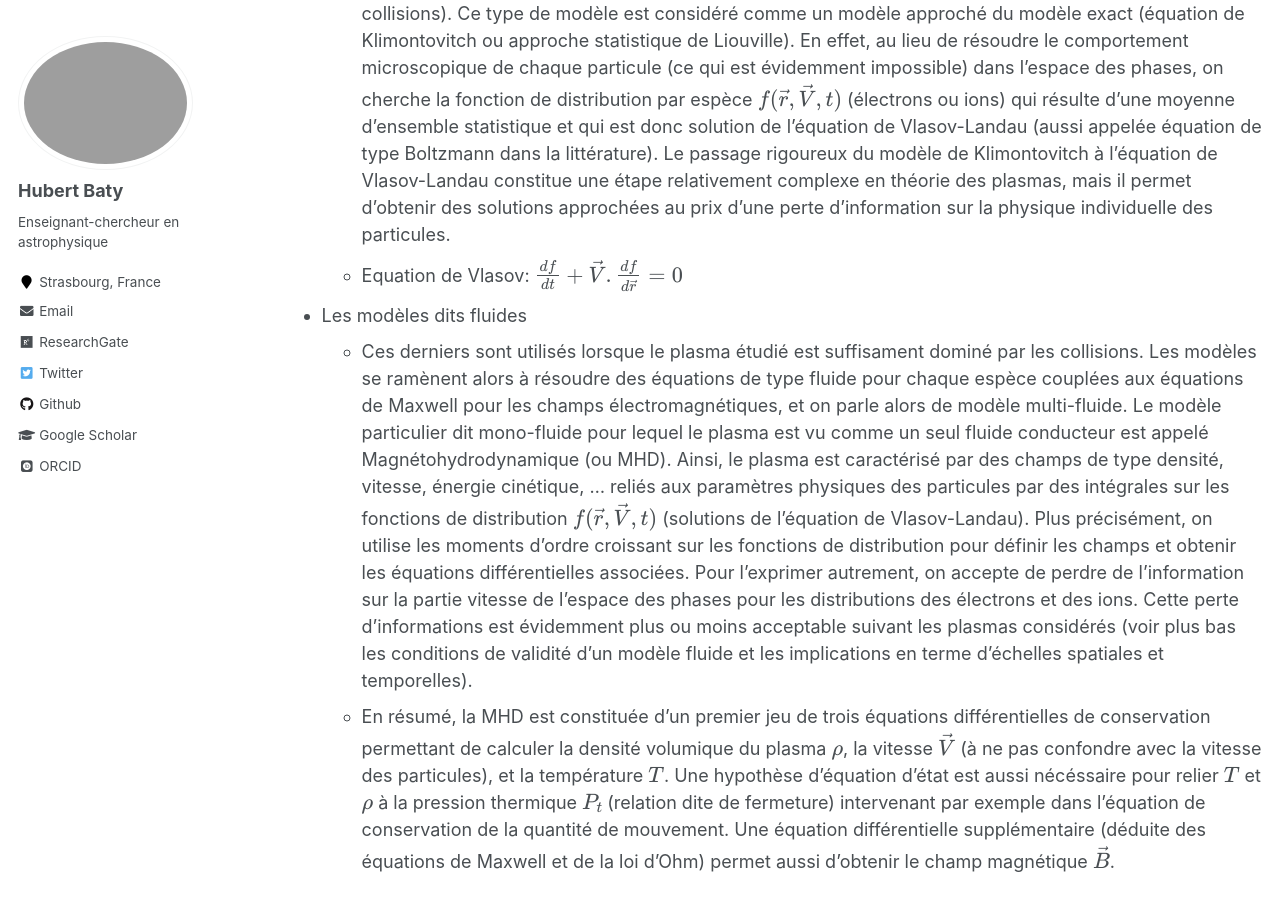
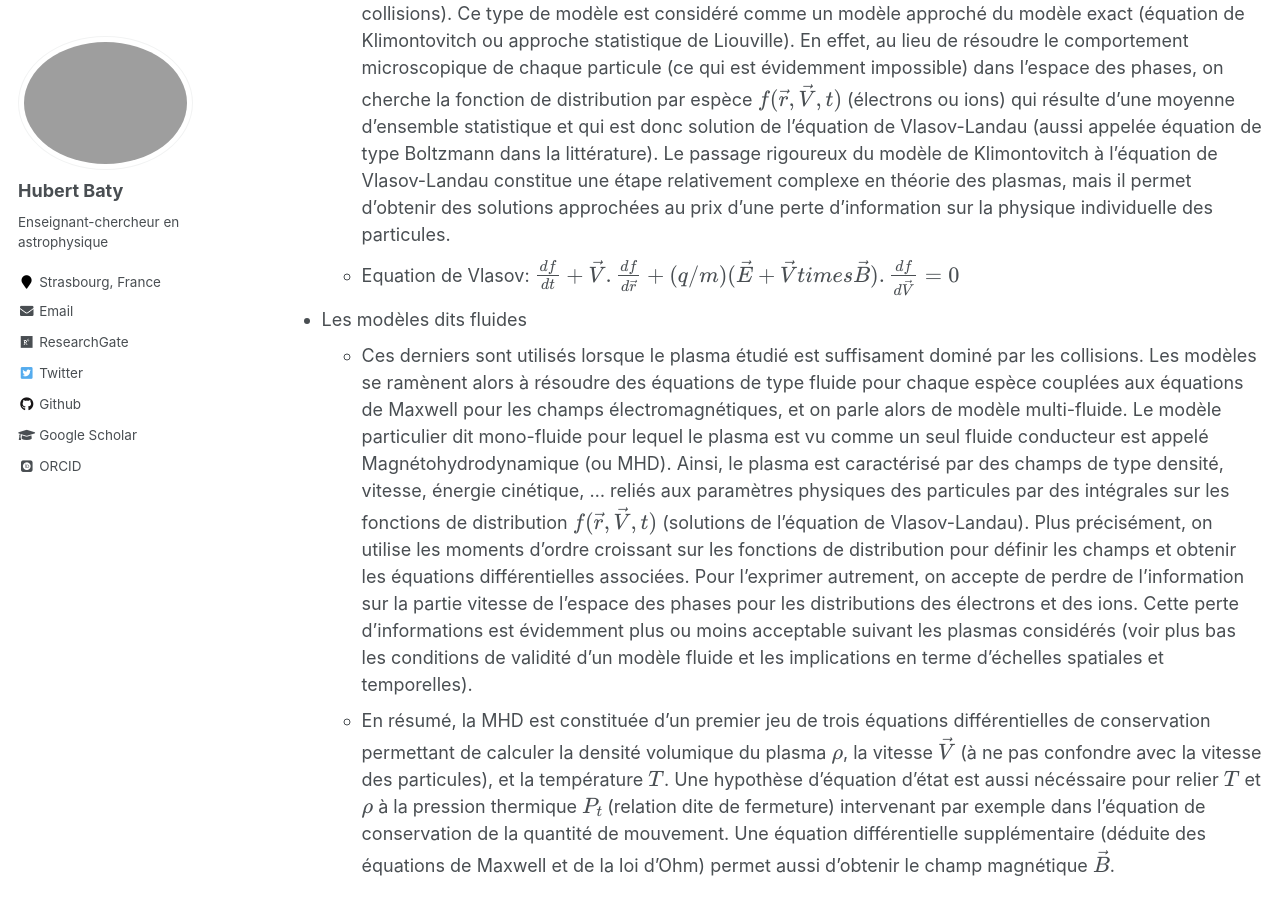
Before and after one commit to hubertbaty/hubertbaty.github.io, a Jekyll site: the page built from _pages/plasma.md, in a window 1280 px wide and 900 px high, scrolled down 3831 px. Built offline with Jekyll 4.4.1, drawn with Linux system fonts in a browser that asks for light colours; some web fonts are replaced; formulas are drawn with MathJax 3.

Commit message:
Update plasma.md

```diff
--- a/_pages/plasma.md
+++ b/_pages/plasma.md
@@ -57,7 +57,7 @@ Modèles de description des plasmas
 
 * Les modèles dits cinétiques
   * Ils sont utilisés lorsque le plasma étudié est dit non (ou peu) collisionnel, car les collisions sont peu fréquentes et donc influent peu le mouvement des particules (voir schéma ci-dessous). Il s'agit de résoudre une équation de type Vlasov (avec ou sans opérateur tenant compte d'un minimum de collisions). Ce type de modèle est considéré comme un modèle approché du modèle exact (équation de Klimontovitch ou approche statistique de Liouville). En effet, au lieu de résoudre le comportement microscopique de chaque particule (ce qui est évidemment impossible) dans l'espace des phases, on cherche la fonction de distribution par espèce $f (\vec r, \vec V, t)$ (électrons ou ions) qui résulte d'une moyenne d'ensemble statistique et qui est donc solution de l'équation de Vlasov-Landau (aussi appelée équation de type Boltzmann dans la littérature). Le passage rigoureux du modèle de Klimontovitch à l'équation de Vlasov-Landau constitue une étape relativement complexe en théorie des plasmas, mais il permet d'obtenir des solutions approchées au prix d'une perte d'information sur la physique individuelle des particules.
-  * Equation de Vlasov: $ \frac {df} {dt} + \vec V . \frac {df} {d \vec r} = 0$
+  * Equation de Vlasov: $ \frac {df} {dt} + \vec V . \frac {df} {d \vec r} + (q/m) (\vec E + \vec V times \vec B) . \frac {df} {d \vec V} = 0$
 
 * Les modèles dits fluides
   * Ces derniers sont utilisés lorsque le plasma étudié est suffisament dominé par les collisions. Les modèles se ramènent alors à résoudre des équations de type fluide pour chaque espèce couplées aux équations de Maxwell pour les champs électromagnétiques, et on parle alors de modèle multi-fluide. Le modèle particulier dit mono-fluide pour lequel le plasma est vu comme un seul fluide conducteur est appelé Magnétohydrodynamique (ou MHD). Ainsi, le plasma est caractérisé par des champs de type densité, vitesse, énergie cinétique, ... reliés aux paramètres physiques des particules par des intégrales sur les fonctions de distribution $f (\vec r, \vec V, t)$ (solutions de l'équation de Vlasov-Landau). Plus précisément, on utilise les moments d'ordre croissant sur les fonctions de distribution pour définir les champs et obtenir les équations différentielles associées. Pour l'exprimer autrement, on accepte de perdre de l'information sur la partie vitesse de l'espace des phases pour les distributions des électrons et des ions. Cette perte d'informations est évidemment plus ou moins acceptable suivant les plasmas considérés (voir plus bas les conditions de validité d'un modèle fluide et les implications en terme d'échelles spatiales et temporelles).
```
